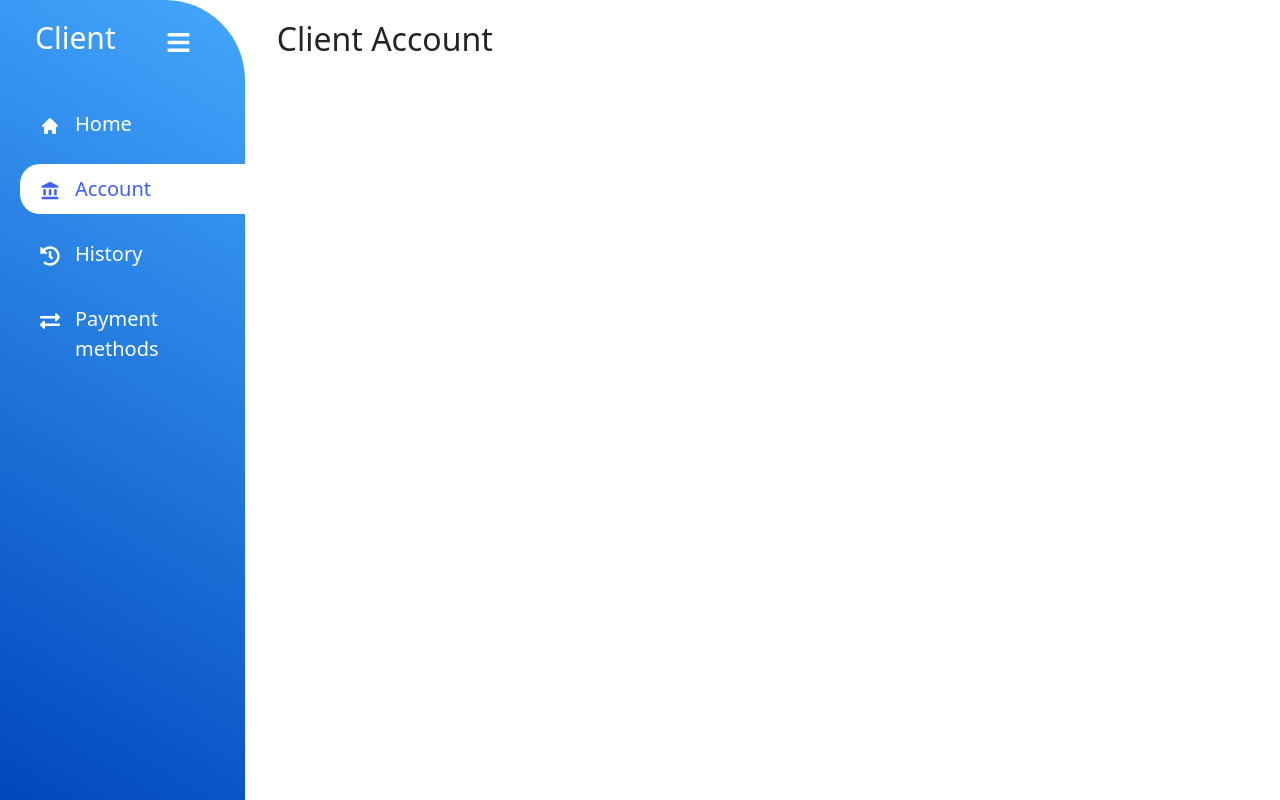
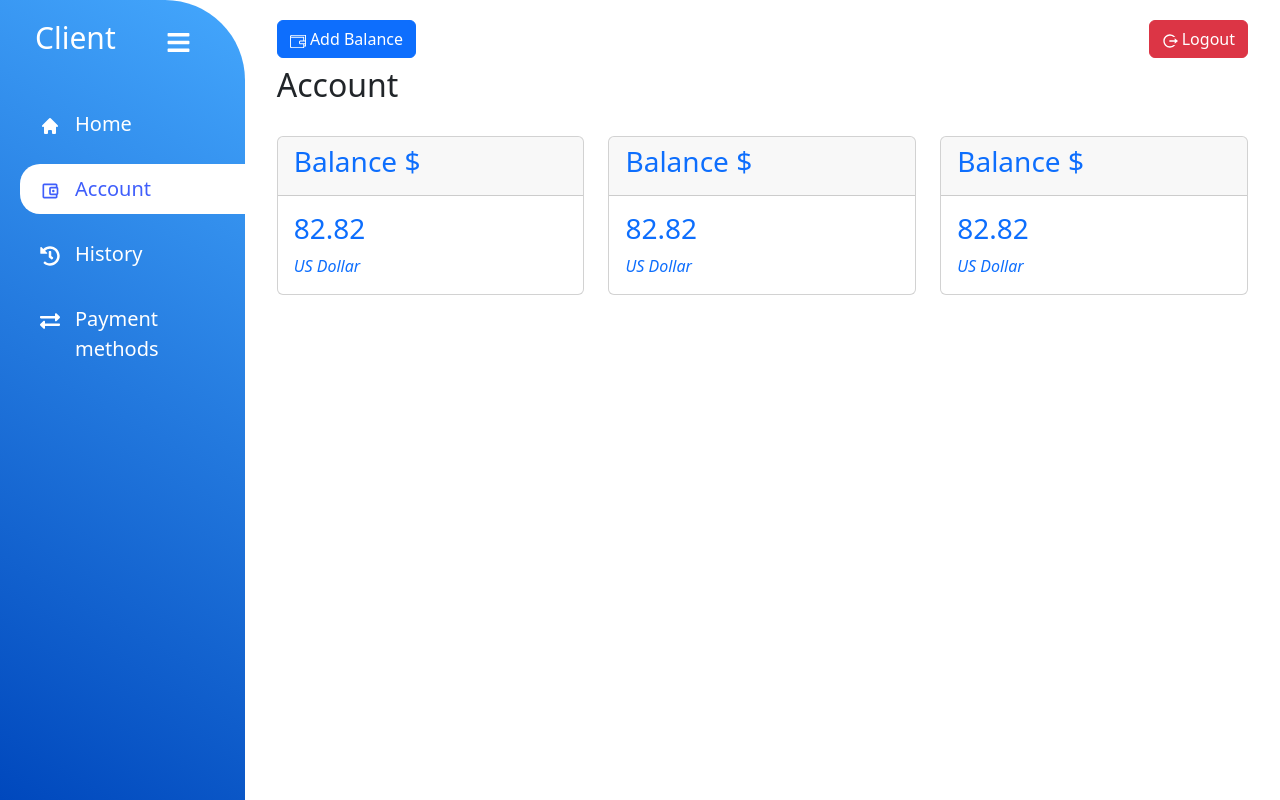
Before and after one commit to bauer318/pri-trans-client, a React (Create React App) app: page /client/account in a window 1280 px wide. Built offline with nearby package versions, Linux system fonts and the light colour scheme.

Commit message:
UI Client's Account done

```diff
--- a/src/App.css
+++ b/src/App.css
@@ -105,3 +105,6 @@ main {
         transform: rotate(360deg);
     }
 }
+balance-link{
+    background: red;
+}
--- /dev/null
+++ b/src/components/AccountHeader.jsx
@@ -0,0 +1,26 @@
+import React, {useState} from 'react';
+import {TfiWallet} from "react-icons/tfi";
+import LogoutBtn from "./LogoutBtn";
+import AddBalanceModal from "../modals/AddBalanceModal";
+
+const AccountHeader = () => {
+    const [showModal, setShowModal] = useState(false);
+    const handleModal = () => {
+        setShowModal(!showModal);
+    };
+    return (
+        <div className={"row"}>
+            <div className={"col-lg-6 d-flex justify-content-start"}>
+                <button className={"btn btn-primary"} onClick={handleModal}>
+                    <span><i><TfiWallet/></i></span> Add Balance
+                </button>
+            </div>
+            <div className={"col-lg-6 d-flex justify-content-end"}>
+                <LogoutBtn/>
+            </div>
+            <AddBalanceModal handleModal={handleModal} showModal={showModal}/>
+        </div>
+    );
+};
+
+export default AccountHeader;
--- /dev/null
+++ b/src/components/BalanceCard.jsx
@@ -0,0 +1,26 @@
+import React from 'react';
+import {NavLink} from "react-router-dom";
+
+const BalanceCard = () => {
+    return (
+        <div className={"col"}>
+            <NavLink style={{textDecoration: 'none'}} to={"/client/home"}>
+                <div className={"card mb-3 card-element"}>
+                    <div className={"card-header"}>
+                        <h3>Balance $</h3>
+                    </div>
+                    <div className={"card-body"}>
+                        <div>
+                            <h3>82.82</h3>
+                        </div>
+                        <div>
+                            <i>US Dollar</i>
+                        </div>
+                    </div>
+                </div>
+            </NavLink>
+        </div>
+    );
+};
+
+export default BalanceCard;
--- a/src/components/Sidebar.jsx
+++ b/src/components/Sidebar.jsx
@@ -4,7 +4,7 @@ import {
 } from 'react-icons/fa';
 import {NavLink} from "react-router-dom";
 import {HiHome} from "react-icons/hi";
-import {MdAccountBalance} from "react-icons/md";
+import {MdOutlineAccountBalanceWallet} from "react-icons/md";
 
 
 const Sidebar = ({children}) => {
@@ -18,7 +18,7 @@ const Sidebar = ({children}) => {
         {
             path: "/client/account",
             name: "Account",
-            icon: <MdAccountBalance/>
+            icon: <MdOutlineAccountBalanceWallet/>
         },
         {
             path: "/client/history",
--- /dev/null
+++ b/src/modals/AddBalanceModal.jsx
@@ -0,0 +1,61 @@
+import React from 'react';
+import {Form, Modal} from "react-bootstrap";
+import {FaCity} from "react-icons/fa";
+import {TfiWallet} from "react-icons/tfi";
+
+const AddBalanceModal = ({showModal, handleModal}) => {
+    const balances = [
+        {
+            "id":1,
+            "devise":"USD Dollar"
+        },
+        {
+            "id":2,
+            "devise":"Russian Ruble"
+        },
+    ];
+    const handleSubmit = (event) =>{
+        handleModal();
+    }
+    const handleBalanceChange = (event)=>{
+        const balanceId = Number(event.target.value);
+        const balance = balances.find(balance=>balance.id===balanceId);
+    }
+    return (
+        <Modal show={showModal} onHide={handleModal}>
+            <Modal.Header closeButton>
+                <Modal.Title>Open a balance</Modal.Title>
+            </Modal.Header>
+            <Modal.Body>
+
+                <Form onSubmit={handleSubmit}>
+                    <Form.Group controlId="formBasicMainCurrency">
+                        <Form.Label>Balance's devise</Form.Label>
+                        <Form.Control as="select"
+                                      name="balance"
+                                      required={true}
+                                      onChange={handleBalanceChange}
+                        >
+                            <option value="">Select devise</option>
+                            {
+                                balances.map(balance=>
+                                    <option value={balance.id} key={balance.id}>{balance.devise}</option>
+                                )
+                            }
+
+                        </Form.Control>
+                    </Form.Group>
+                    <div className={"mt-2"}>
+                        <button className={"btn btn-primary"} type={"submit"}><span className={"me-2"}><i><TfiWallet/></i></span>Open
+                        </button>
+                    </div>
+                </Form>
+            </Modal.Body>
+            <Modal.Footer>
+                <button className={"btn btn-secondary"} onClick={handleModal}>Close</button>
+            </Modal.Footer>
+        </Modal>
+    );
+};
+
+export default AddBalanceModal;
--- a/src/pages/ClientAccount.jsx
+++ b/src/pages/ClientAccount.jsx
@@ -1,9 +1,17 @@
 import React from 'react';
+import AccountHeader from "../components/AccountHeader";
+import BalanceCard from "../components/BalanceCard";
 
 const ClientAccount = () => {
     return (
         <div className={"container"}>
-            <h2>Client Account</h2>
+            <AccountHeader/>
+            <h2 className={"mt-2"}>Account</h2>
+            <div className={"row row-cols-1 row-cols-md-3 g-4 mt-2"}>
+                <BalanceCard />
+                <BalanceCard />
+                <BalanceCard />
+            </div>
         </div>
     );
 };
```
